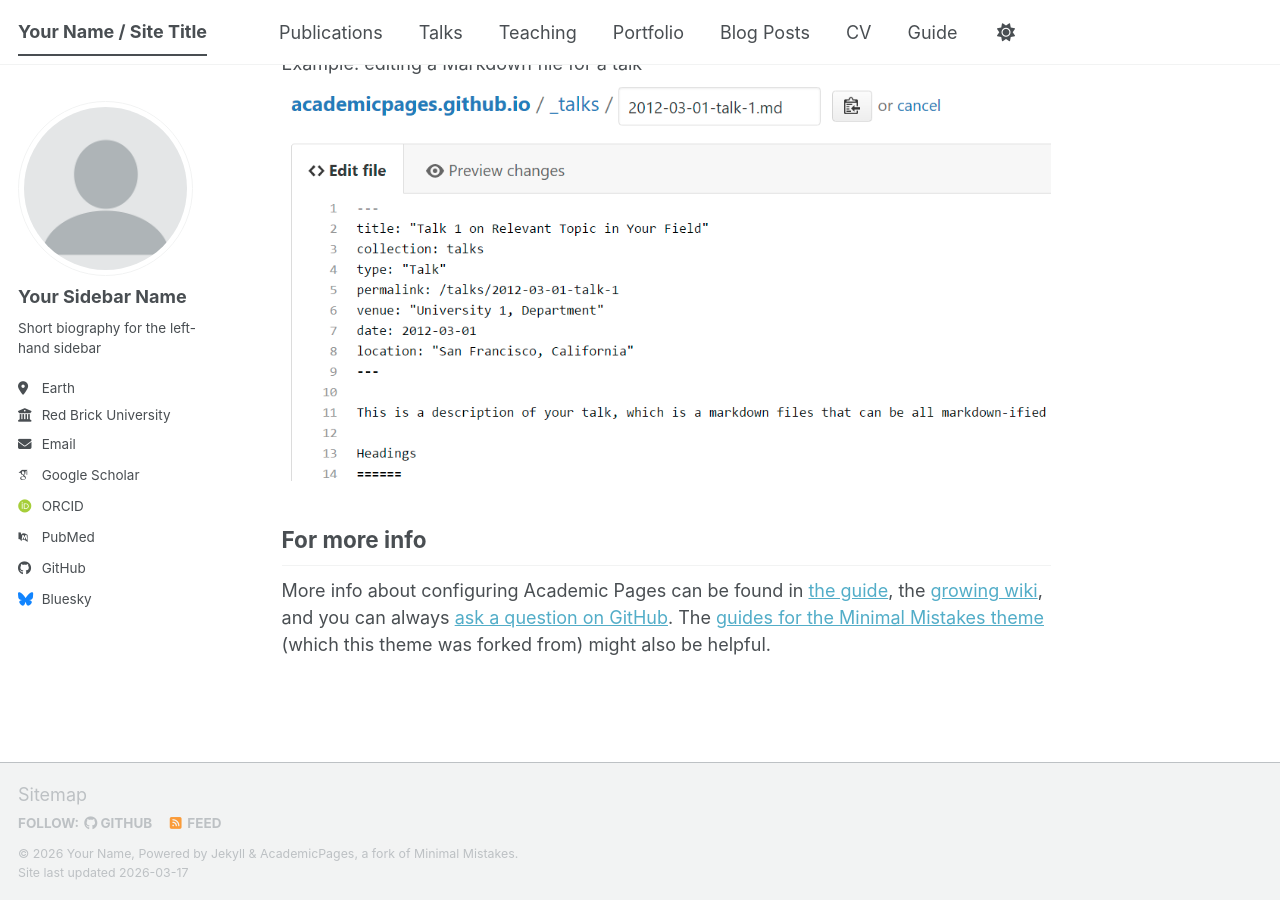
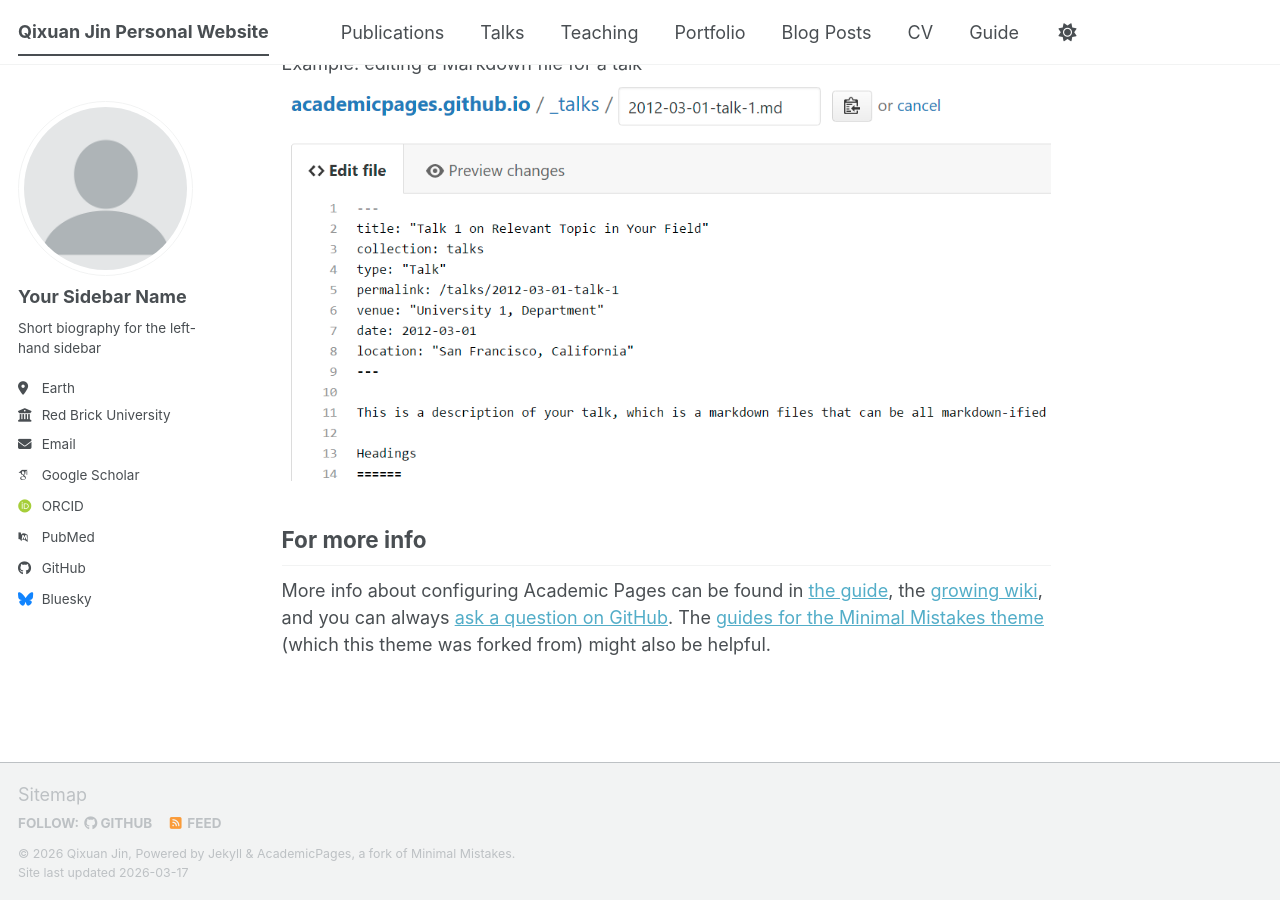
Before and after one commit to QixuanJin99/qixuanjin.github.io, a Jekyll site: the page built from _pages/about.md, in a window 1280 px wide and 900 px high, scrolled down 2720 px. Built offline with Jekyll 4.4.1, drawn with Linux system fonts in a browser that asks for light colours; some web fonts are replaced; a script bundle is joined from its source files by our own code; library files that are not in the unit come from our copies.

Commit message:
Update _config.yml

```diff
--- a/_config.yml
+++ b/_config.yml
@@ -9,14 +9,14 @@
 # Basic Site Settings
 locale                   : "en-US"
 site_theme               : "default" # The available themes options are "default", "air", "sunrise", "mint", "dirt" and "contrast"
-title                    : "Your Name / Site Title"
+title                    : "Qixuan Jin Personal Website"
 title_separator          : "-"
-name                     : &name "Your Name"
+name                     : &name "Qixuan Jin"
 description              : &description "Your Name's academic portfolio"   # Update this with a general description of your site, this is the default if not overridden by a page
-url                      : https://academicpages.github.io # The base hostname & protocol for your site e.g. "https://[your GitHub username].github.io",
+url                      : https://qixuanjin.github.io # The base hostname & protocol for your site e.g. "https://[your GitHub username].github.io",
                                                            # or if you already have some other page hosted on Github then use "https://[your GitHub username].github.io/[Your Repo Name]"
 baseurl                  : "" # the subpath of your site, e.g. "/blog"
-repository               : "academicpages/academicpages.github.io"
+repository               : "academicpages/qixuanjin.github.io"
 
 # Site Author - The following control what appear as part of the author content on the side bar.
 #               If a field is blank the icon and link will not appear, otherwise it will be shown.
```
